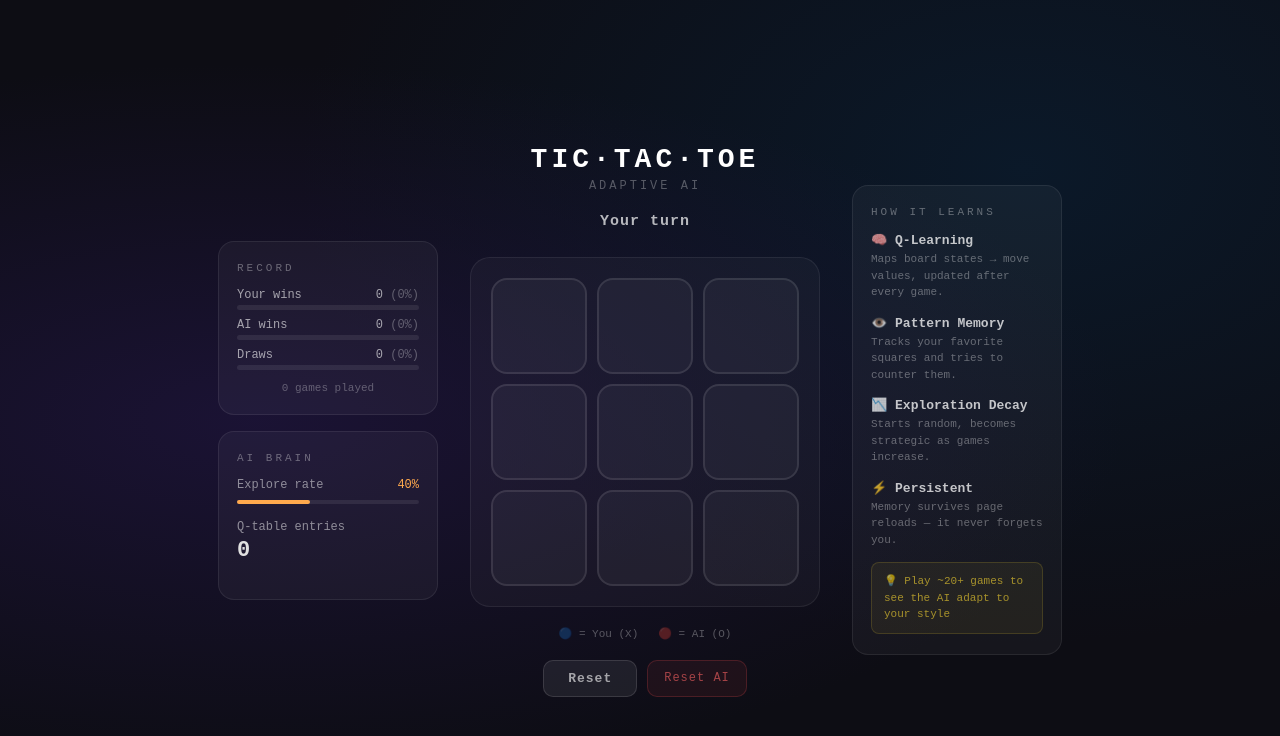
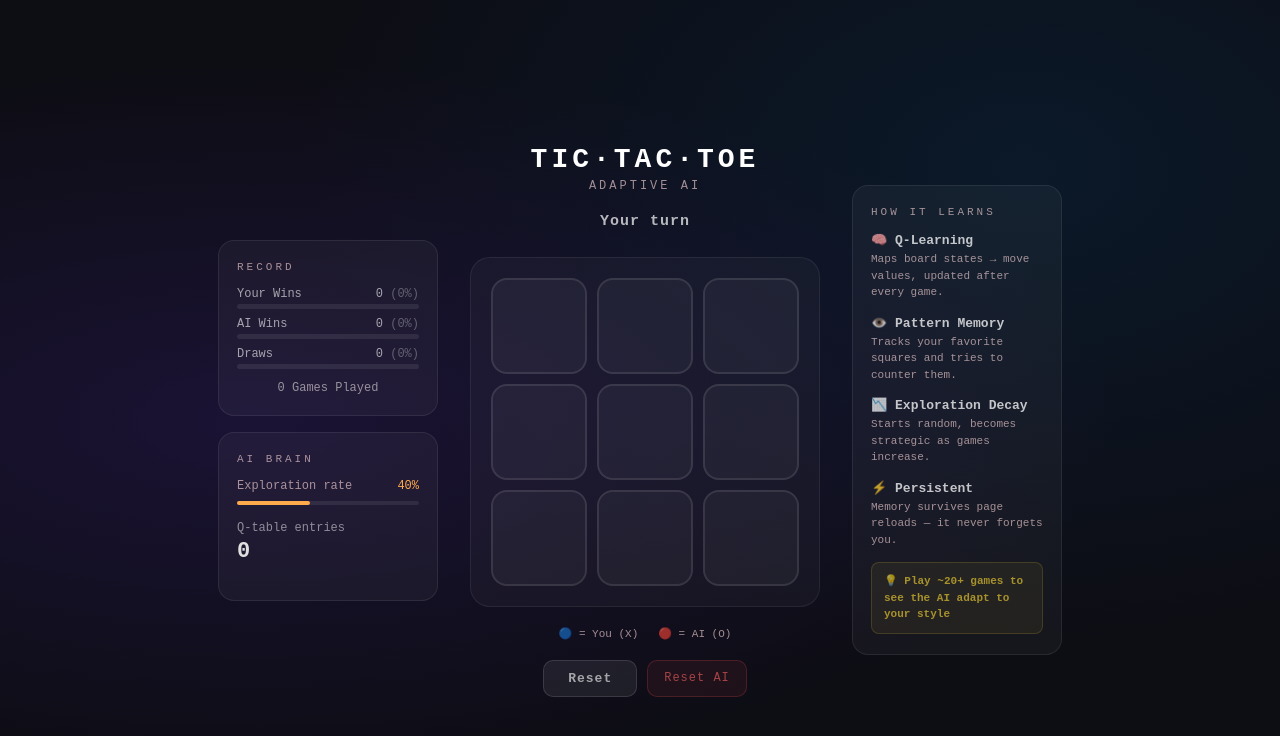
Before and after one commit to AZcode307/Tic-Tac-Toe, a React (Create React App) app in the folder tictactoe-ai/: page / in a window 1280 px wide. Shown: the top 736 px of the page. Built offline with nearby package versions, Linux system fonts and the light colour scheme.

Commit message:
tiny fix

```diff
--- a/tictactoe-ai/src/App.jsx
+++ b/tictactoe-ai/src/App.jsx
@@ -17,7 +17,7 @@ function getWinner(board) {
         [0,4,8], [2,4,6]
     ];
     for (const [a,b,c] of lines) {
-        if(board[a] && board[a] === board[b] && board[a] == board[c]) return board[a];
+        if(board[a] && board[a] === board[b] && board[a] === board[c]) return board[a];
     }
     return null;
 }
@@ -383,12 +383,12 @@ export default function TicTacToeAI() {
           padding: "20px 18px",
           marginBottom: 16,
         }}>
-          <div style={{ fontSize: 11, letterSpacing: 3, color: "rgba(255,255,255,0.35)", marginBottom: 14, textTransform:"uppercase" }}>Record</div>
-          <StatBar label="Your wins" value={stats.losses} total={stats.gamesPlayed} color="#60c8ff" />
-          <StatBar label="AI wins" value={stats.wins} total={stats.gamesPlayed} color="#ff6b6b" />
+          <div style={{ fontSize: 11, letterSpacing: 3, color: "rgba(255,220,220,0.62)", marginBottom: 14, textTransform:"uppercase" }}>Record</div>
+          <StatBar label="Your Wins" value={stats.losses} total={stats.gamesPlayed} color="#60c8ff" />
+          <StatBar label="AI Wins" value={stats.wins} total={stats.gamesPlayed} color="#ff6b6b" />
           <StatBar label="Draws" value={stats.draws} total={stats.gamesPlayed} color="#aaa" />
-          <div style={{ marginTop:12, fontSize:11, color:"rgba(255,255,255,0.3)", textAlign:"center" }}>
-            {stats.gamesPlayed} games played
+          <div style={{ marginTop:12, fontSize:12, color:"rgba(225, 220, 220, 0.62)", textAlign:"center" }}>
+            {stats.gamesPlayed} Games Played
           </div>
         </div>
 
@@ -398,10 +398,10 @@ export default function TicTacToeAI() {
           borderRadius: 16,
           padding: "20px 18px",
         }}>
-          <div style={{ fontSize: 11, letterSpacing: 3, color: "rgba(255,255,255,0.35)", marginBottom: 14, textTransform:"uppercase" }}>AI Brain</div>
+          <div style={{ fontSize: 11, letterSpacing: 3, color: "rgba(255,220,220,0.62)", marginBottom: 14, textTransform:"uppercase" }}>AI Brain</div>
 
-          <div style={{ display:"flex", justifyContent:"space-between", fontSize:12, color:"rgba(255,255,255,0.5)", marginBottom:8 }}>
-            <span>Explore rate</span>
+          <div style={{ display:"flex", justifyContent:"space-between", fontSize:12, color:"rgba(255,220,220,0.62)", marginBottom:8 }}>
+            <span>Exploration rate</span>
             <span style={{color: epsilonPct > 20 ? "#ffa94d" : "#a9e34b"}}>{epsilonPct}%</span>
           </div>
           <div style={{ height:4, background:"rgba(255,255,255,0.08)", borderRadius:2, marginBottom:16 }}>
@@ -414,7 +414,7 @@ export default function TicTacToeAI() {
           {topSquares.length > 0 && (
             <>
               <div style={{ fontSize:11, color:"rgba(255,255,255,0.35)", marginBottom:8, letterSpacing:2, textTransform:"uppercase" }}>Your patterns</div>
-              <div style={{ fontSize:12, color:"rgba(80,180,255,0.8)" }}>
+              <div style={{ fontSize:12, fontWeight:700, color:"rgba(80,180,255,0.8)" }}>
                 You often play: {topSquares.map(s => SQUARE_LABELS[s]).join(", ")}
               </div>
             </>
@@ -436,7 +436,7 @@ export default function TicTacToeAI() {
           }}>
             Tic·Tac·Toe
           </h1>
-          <div style={{ textAlign:"center", fontSize:12, color:"rgba(255,255,255,0.3)", letterSpacing:3, marginTop:4 }}>
+          <div style={{ textAlign:"center", fontSize:12, color:"rgba(255,220,220,0.62)", letterSpacing:3, marginTop:4 }}>
             ADAPTIVE AI
           </div>
         </div>
@@ -477,13 +477,13 @@ export default function TicTacToeAI() {
         </div>
 
         {/* Legend */}
-        <div style={{ display:"flex", gap:20, fontSize:11, color:"rgba(255,255,255,0.3)" }}>
+        <div style={{ display:"flex", gap:20, fontSize:11, color:"rgba(255,220,220,0.62)" }}>
           <span>🔵 = You (X)</span>
           <span>🔴 = AI (O)</span>
         </div>
         {!winner && playerTurn && topSquares.length > 0 && (
-          <div style={{ fontSize:11, color:"rgba(255,255,255,0.25)", textAlign:"center" }}>
-            <span style={{color:"rgba(255,80,80,0.5)"}}>AI↑</span> = AI watching · <span style={{color:"rgba(80,180,255,0.5)"}}>★</span> = your fav square
+          <div style={{ fontSize:11, color:"rgba(255,220,220,0.62)", textAlign:"center" }}>
+            <span style={{color:"rgba(243, 24, 24, 0.71)"}}>AI↑</span> = AI watching · <span style={{color:"rgba(40, 142, 220, 0.68)"}}>★</span> = your fav square
           </div>
         )}
 
@@ -529,7 +529,7 @@ export default function TicTacToeAI() {
           borderRadius: 16,
           padding: "20px 18px",
         }}>
-          <div style={{ fontSize:11, letterSpacing:3, color:"rgba(255,255,255,0.35)", marginBottom:14, textTransform:"uppercase" }}>How It Learns</div>
+          <div style={{ fontSize:11, letterSpacing:3, color:"rgba(255,220,220,0.62)", marginBottom:14, textTransform:"uppercase" }}>How It Learns</div>
           {[
             { icon:"🧠", title:"Q-Learning", desc:"Maps board states → move values, updated after every game." },
             { icon:"👁️", title:"Pattern Memory", desc:"Tracks your favorite squares and tries to counter them." },
@@ -538,10 +538,10 @@ export default function TicTacToeAI() {
           ].map(({ icon, title, desc }) => (
             <div key={title} style={{ marginBottom:14 }}>
               <div style={{ fontSize:13, color:"rgba(255,255,255,0.75)", fontWeight:600, marginBottom:3 }}>{icon} {title}</div>
-              <div style={{ fontSize:11, color:"rgba(255,255,255,0.35)", lineHeight:1.5 }}>{desc}</div>
+              <div style={{ fontSize:11, color:"rgba(255,220,220,0.62)", lineHeight:1.5 }}>{desc}</div>
             </div>
           ))}
-          <div style={{ marginTop:8, padding:"10px 12px", background:"rgba(255,220,50,0.06)", border:"1px solid rgba(255,220,50,0.15)", borderRadius:8, fontSize:11, color:"rgba(255,220,50,0.6)", lineHeight:1.5 }}>
+          <div style={{ marginTop:8, padding:"10px 12px", background:"rgba(255,220,50,0.06)", border:"1px solid rgba(255,220,50,0.15)", borderRadius:8, fontSize:11, fontWeight:600, color:"rgba(255,220,50,0.6)", lineHeight:1.5 }}>
             💡 Play ~20+ games to see the AI adapt to your style
           </div>
         </div>
```
